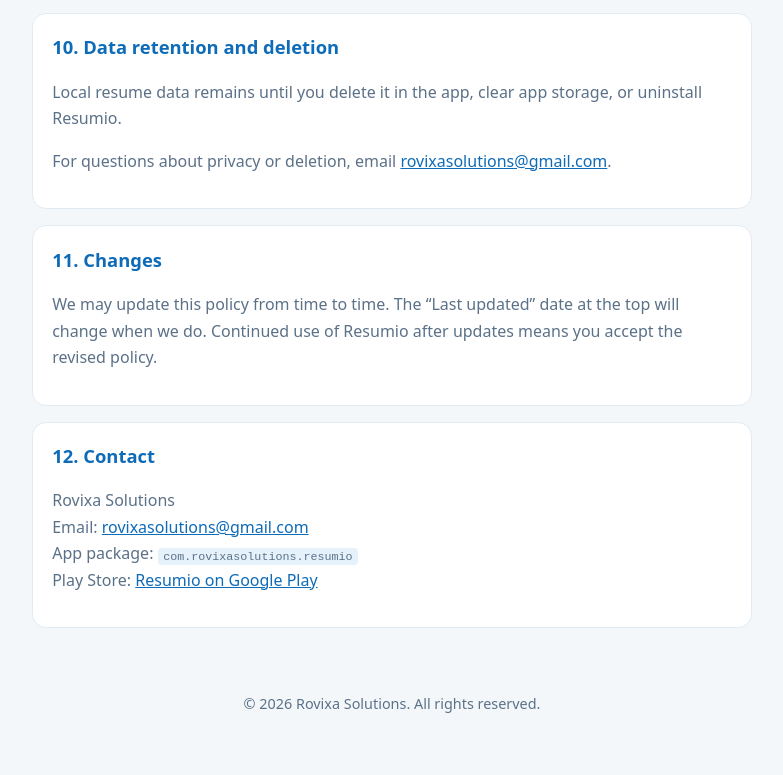
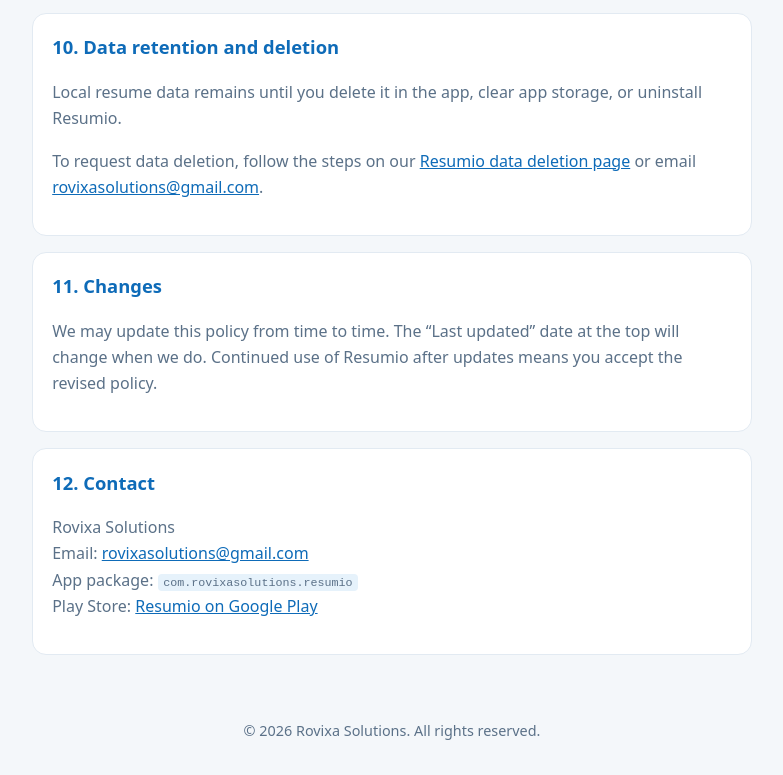
Before and after one commit to rovixasolutions/resumio-privacy, a plain HTML site: page index.html in a window 1280 px wide. Shown: the part 2492-3267 px from the top of the page, without its empty margins (248-1031 px from the left). Before the commit the page ends 3240 px from the top, so only its background shows below. Drawn offline with Linux system fonts and the light colour scheme.

Commit message:
Update index.html

```diff
--- a/index.html
+++ b/index.html
@@ -101,7 +101,9 @@
     <section>
       <h2>10. Data retention and deletion</h2>
       <p>Local resume data remains until you delete it in the app, clear app storage, or uninstall Resumio.</p>
-      <p>For questions about privacy or deletion, email <a href="mailto:rovixasolutions@gmail.com">rovixasolutions@gmail.com</a>.</p>
+      <p>To request data deletion, follow the steps on our
+        <a href="./delete-data/">Resumio data deletion page</a>
+        or email <a href="mailto:rovixasolutions@gmail.com">rovixasolutions@gmail.com</a>.</p>
     </section>
 
     <section>
```
